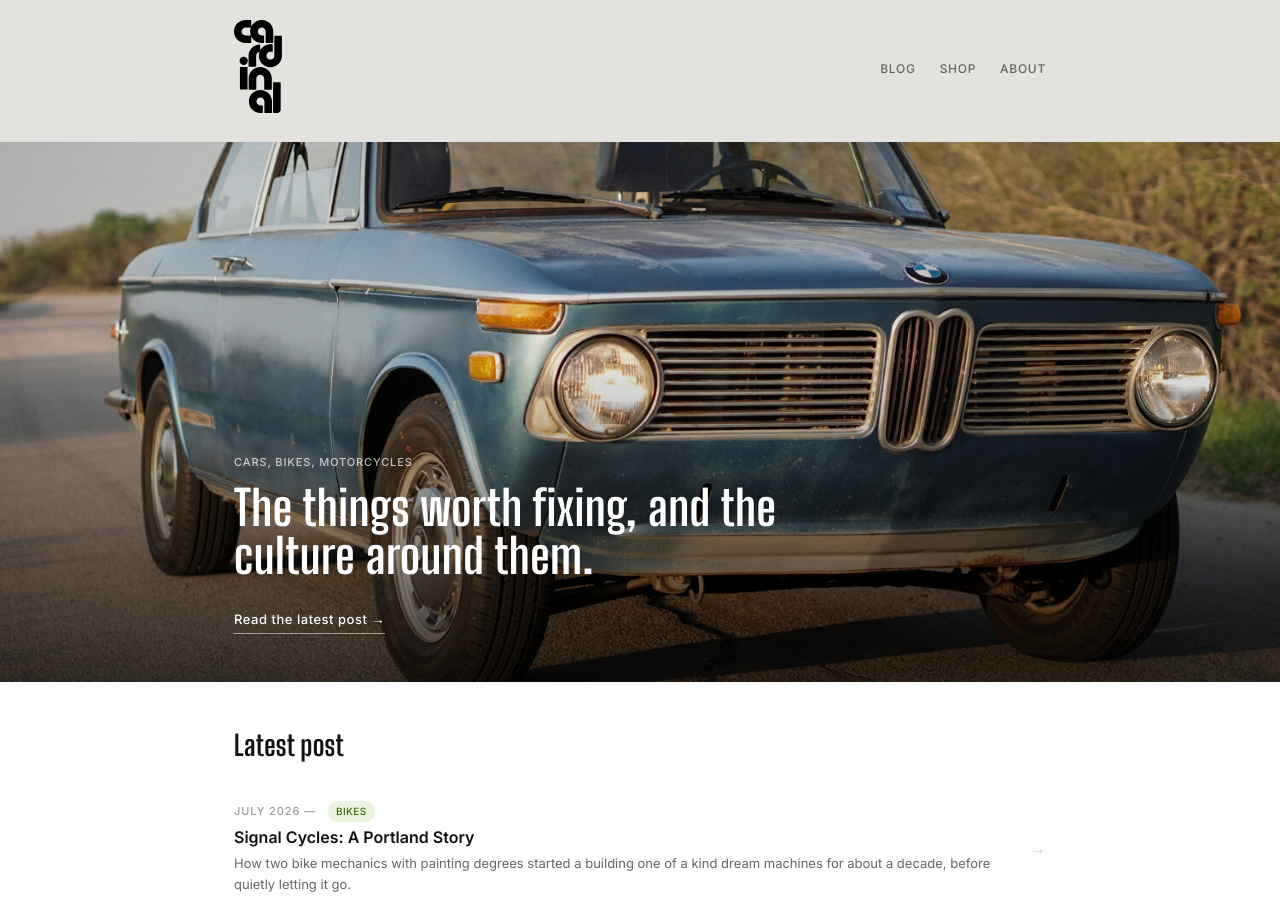
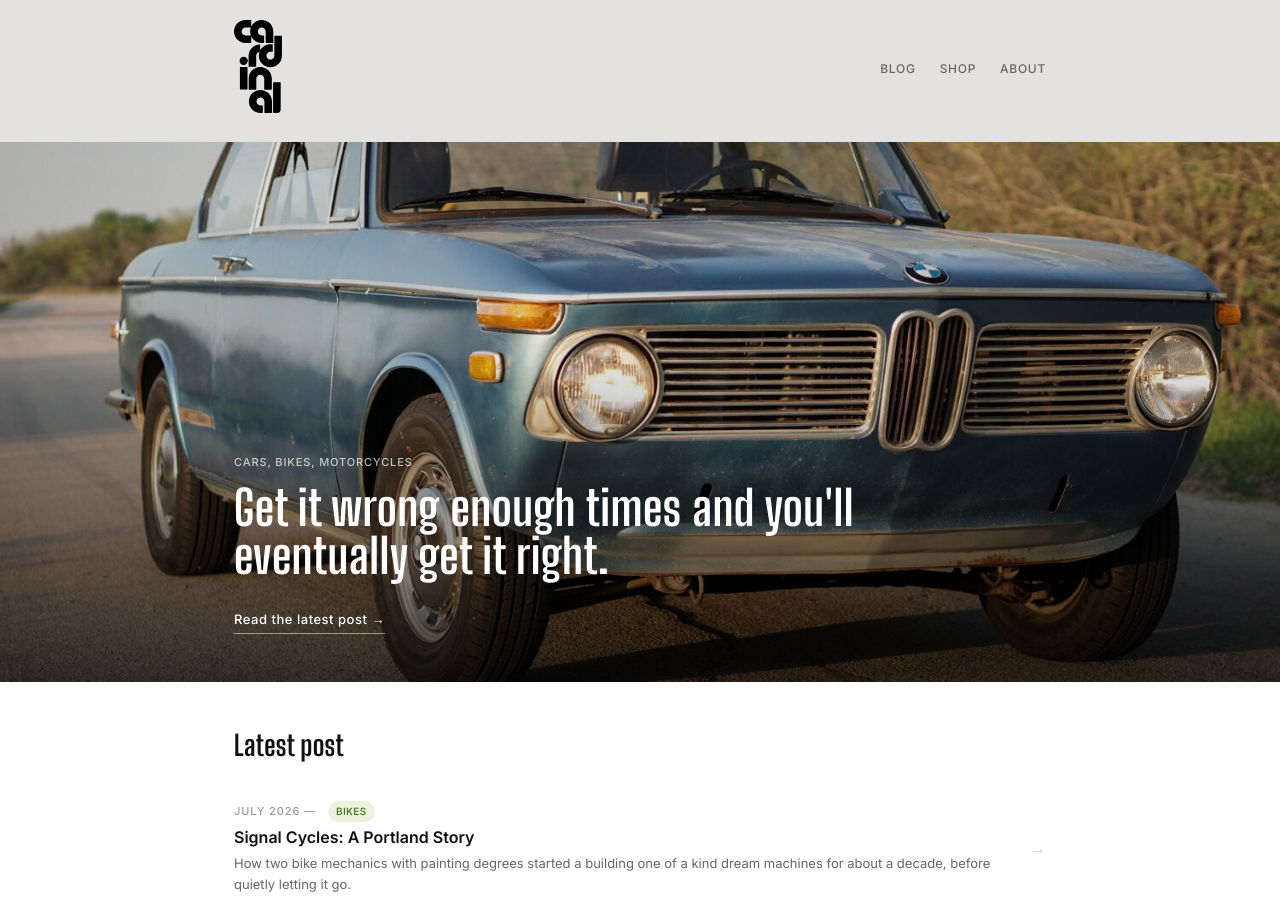
Before and after one commit to cardinal-/cardinalspeed.github.io, a Jekyll site: the page built from index.html, in a window 1280 px wide and 900 px high. Built offline with Jekyll 4.4.1, drawn with Linux system fonts in a browser that asks for light colours.

Commit message:
Update homepage hero headline
Co-Authored-By: Claude Sonnet 5 <noreply@anthropic.com>

```diff
--- a/index.html
+++ b/index.html
@@ -7,7 +7,7 @@ description: Cars, bikes, motorcycles — the things worth fixing and the cultur
   <div class="home-hero-overlay"></div>
   <div class="home-hero-content">
     <p class="t-meta home-hero-eyebrow">Cars, bikes, motorcycles</p>
-    <h1 class="home-hero-title">The things worth fixing, and the culture around them.</h1>
+    <h1 class="home-hero-title">Get it wrong enough times and you'll eventually get it right.</h1>
     {% assign latest = site.posts.first %}
     {% if latest %}
     <a href="{{ latest.url }}" class="home-hero-cta">Read the latest post &rarr;</a>
```
